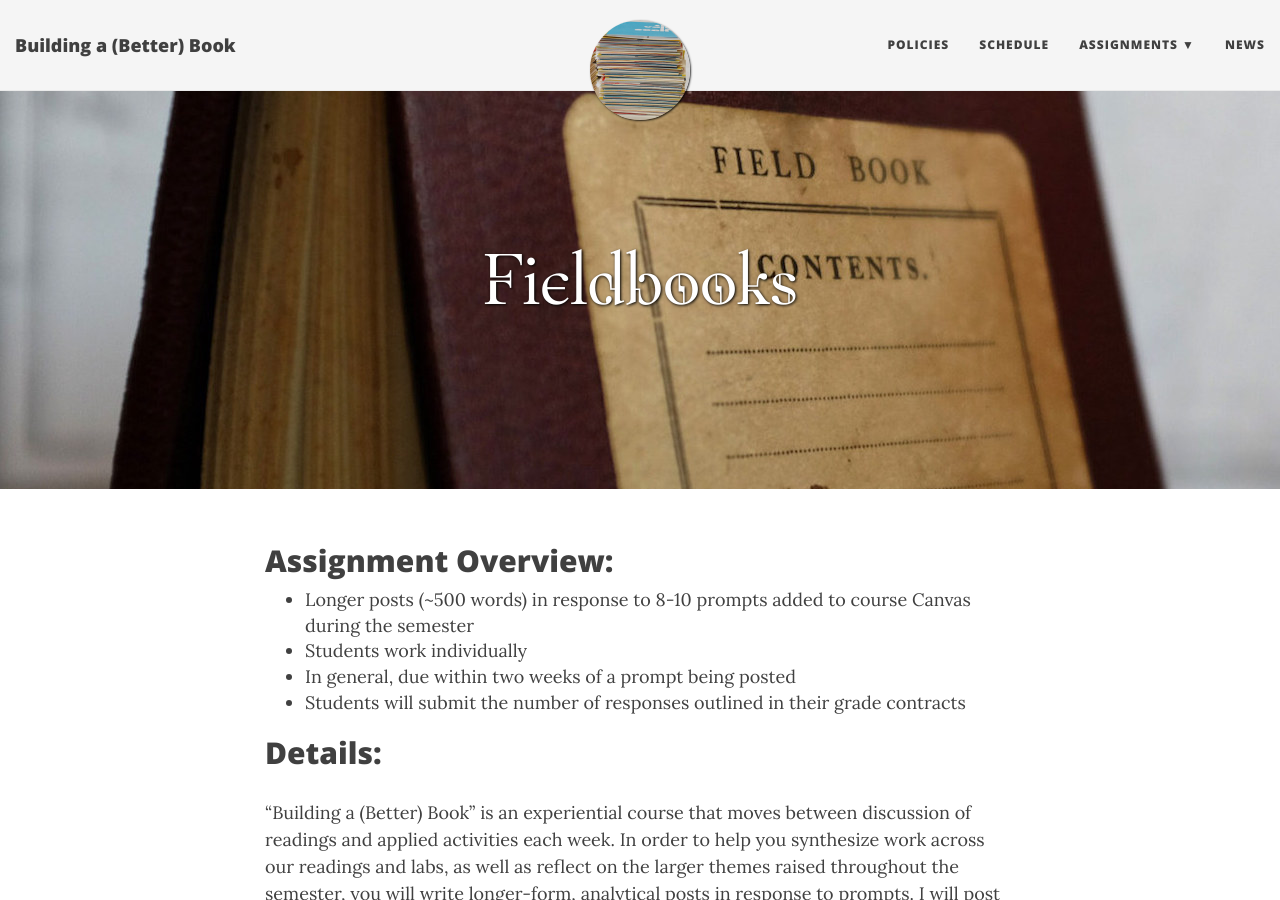
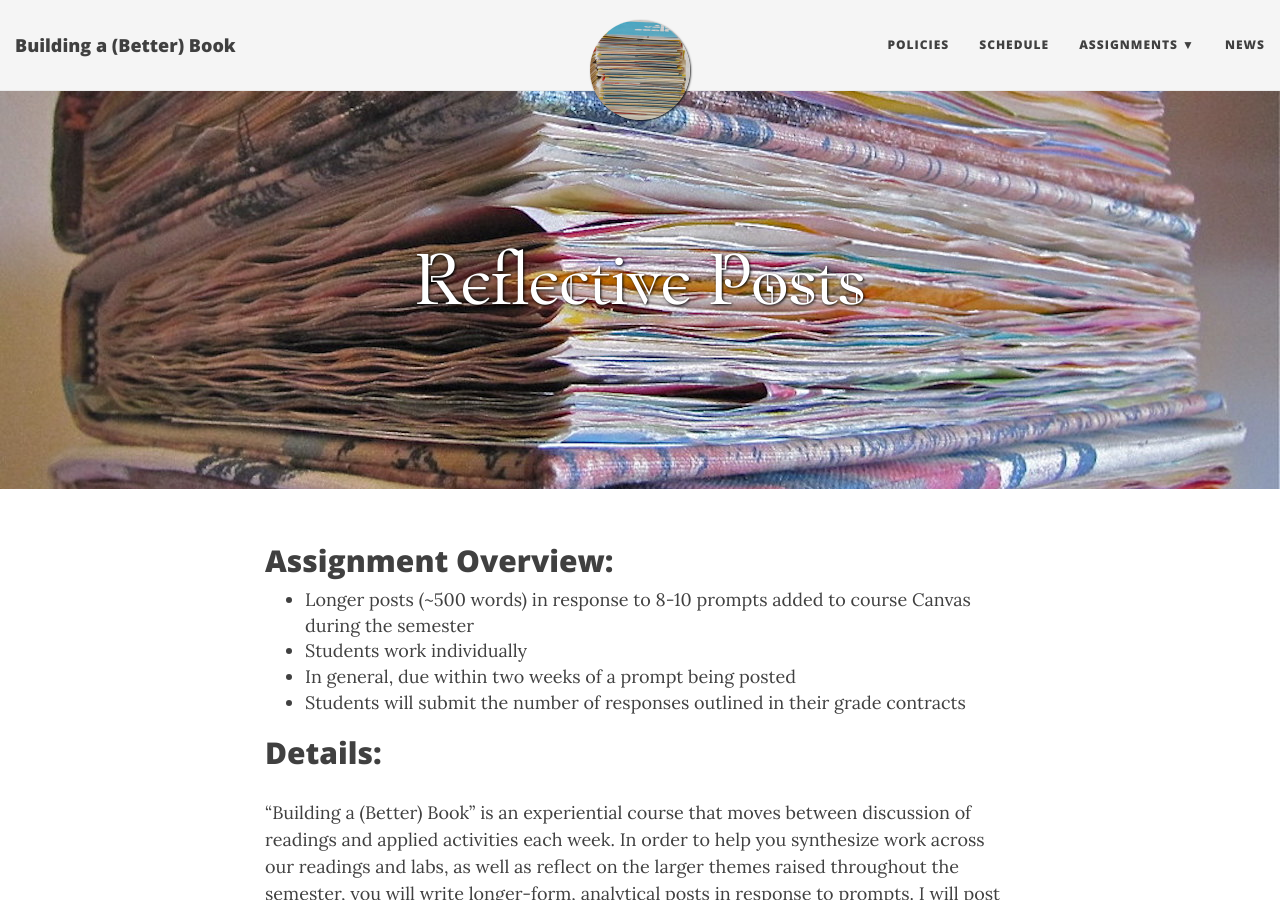
Before and after one commit to rccordell/f20bbb, a Jekyll site: the page built from assignments/reflective-posts.md, in a window 1280 px wide and 900 px high. Built offline with Jekyll 4.4.1, drawn with Linux system fonts in a browser that asks for light colours; nearby versions of some CDN libraries; some web fonts are replaced.

Commit message:
URL corrections

```diff
--- a/_config.yml
+++ b/_config.yml
@@ -29,9 +29,9 @@ navbar-links:
   Assignments:
     - Overview and Grading: "assignments"
     - Discussion Prep: "assignments/discussion-prep"
-    - Book Labs: "/assignments/book-labs"
+    - Book Labs: "assignments/book-labs"
     - Reflective Posts: "assignments/reflective-posts"
-    - Semester Book Project: "assignments/book-project/"
+    - Semester Book Project: "assignments/book-project"
   News: "news"
 
 
--- a/assignments/reflective-posts.md
+++ b/assignments/reflective-posts.md
@@ -1,7 +1,7 @@
 ---
 layout: page
-title: Fieldbooks
-bigimg: /img/14934283002_9663bae608_k-banner.jpg
+title: Reflective Posts
+bigimg: /img/11843977294_e310b3c6b6_b.jpg
 ---
 
 ## Assignment Overview:
```
